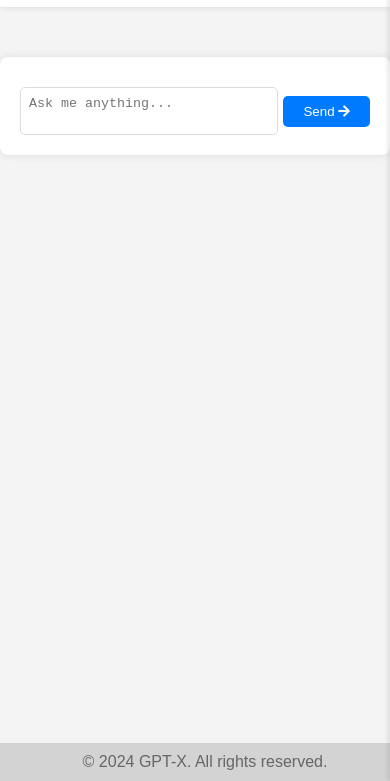
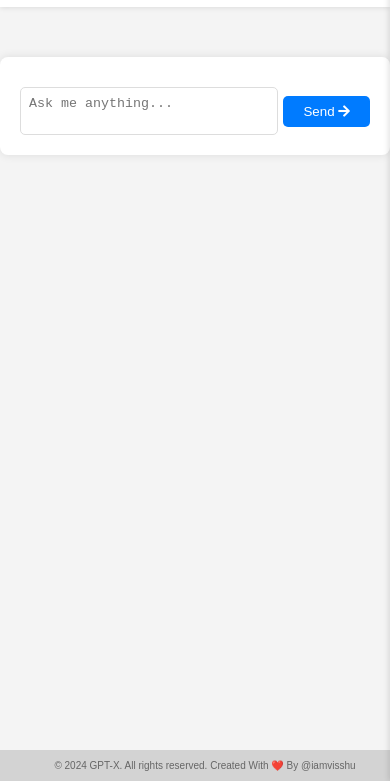
Before and after one commit to iamvisshu/GPT-X, a website: page index.html in a window 390 px wide. Shown: the part 63-844 px from the top of the page. Drawn offline with Linux system fonts and the light colour scheme.

Commit message:
Fixed Footer
Fixed Footer

```diff
--- a/css/style.css
+++ b/css/style.css
@@ -161,22 +161,10 @@ button {
     header .menu-toggle {
         display: block;
     }
-}
 
-
-/* Footer styles */
-footer {
-    background-color: #d3d3d3; /* Light grey color */
-    padding: 10px; /* Reduced padding */
-    text-align: center;
-    width: 100%;
-    position: fixed;
-    bottom: 0;
-}
-
-footer p {
-    margin: 0;
-    color: #666;
+    footer p {
+        font-size: 10px;
+    }
 }
 
 /*Side menu - For mobile responsiveness */
@@ -197,3 +185,19 @@ footer p {
         right: 0;
     }
 }
+
+/* Footer styles */
+footer {
+    background-color: #d3d3d3; /* Light grey color */
+    padding: 10px; /* Reduced padding */
+    text-align: center;
+    width: 100%;
+    position: fixed;
+    bottom: 0;
+}
+
+footer p {
+    margin: 0;
+    color: #666;
+    white-space: nowrap;
+}
--- a/index.html
+++ b/index.html
@@ -59,7 +59,7 @@
     </div>
 </div>
 <footer>
-    <p>© 2024 GPT-X. All rights reserved.</p>
+    <p>© 2024 GPT-X. All rights reserved. Created With ❤️ By @iamvisshu</p>
 </footer>
 <!-- Main Script -->
 <script src="js/script.js"></script>
```
